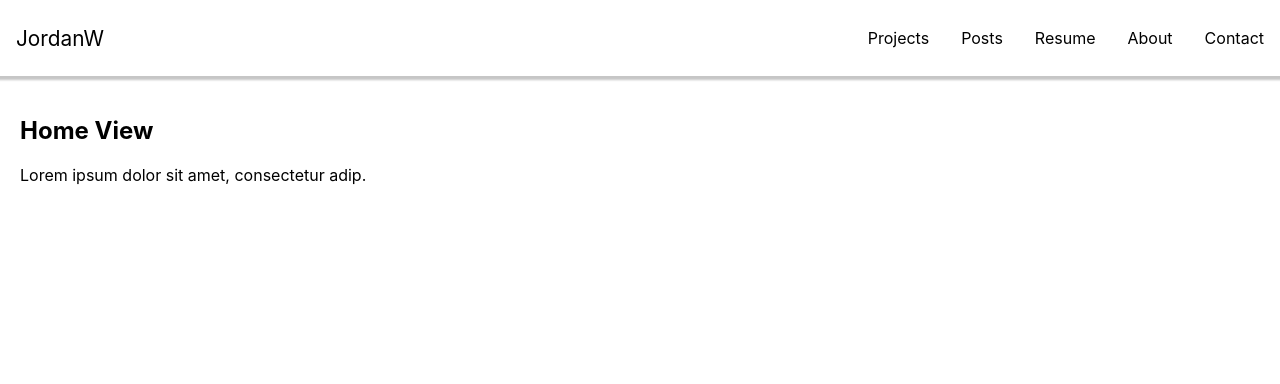
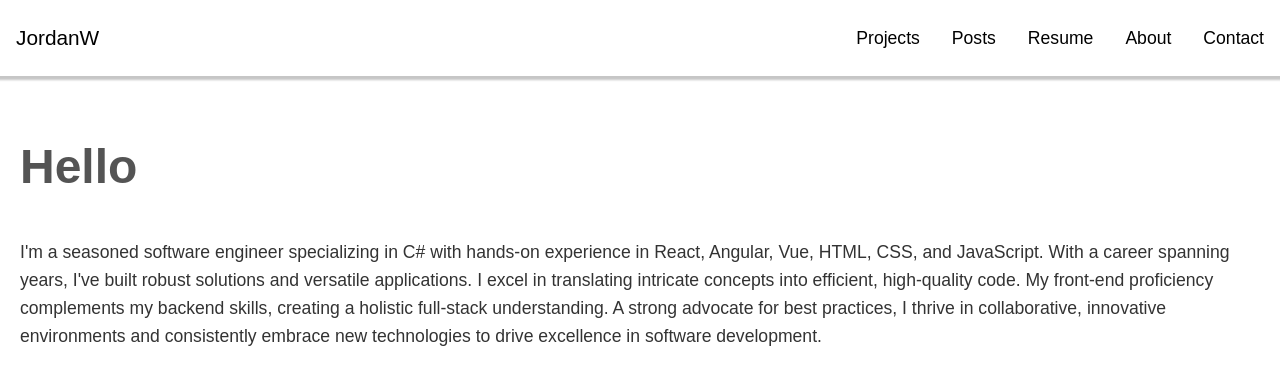
Before and after one commit to JordanWalker28/MyWebsite, a React (Create React App) app in the folder my-website/: page / in a window 1280 px wide. Shown: the top 384 px of the page. Built offline with nearby package versions, Linux system fonts and the light colour scheme; the HTML template or start-up script is replaced by a standard one.

Commit message:
Added home content and some styling

```diff
--- a/my-website/src/App.css
+++ b/my-website/src/App.css
@@ -1,10 +1,21 @@
 .App {
   text-align: center;
+  font-family: 'Catamaran', sans-serif;
+  line-height: 1.6;
+  color: #333;
+  font-size: 1.1rem;
 }
 
 .App-logo {
   height: 40vmin;
   pointer-events: none;
+}
+
+body {
+  font-family: 'Catamaran', sans-serif;
+  line-height: 1.6;
+  color: #333;
+  font-size: 1.1rem;
 }
 
 @media (prefers-reduced-motion: no-preference) {
--- /dev/null
+++ b/my-website/src/components/Page.jsx
@@ -0,0 +1,12 @@
+import React from 'react';
+
+function Page({ title, children }) {
+  return (
+    <div style={{ padding: 20 }}>
+      <h2>{title}</h2>
+      {children}
+    </div>
+  );
+}
+
+export default Page;
--- a/my-website/src/index.css
+++ b/my-website/src/index.css
@@ -1,10 +1,29 @@
+:root {
+  --primary-color: #545454;
+  --secondary-color: #444;
+  --overlay-color: rgba(0, 0, 0, 0.7);
+}
+
 body {
   margin: 0;
-  font-family: -apple-system, BlinkMacSystemFont, 'Segoe UI', 'Roboto', 'Oxygen',
-    'Ubuntu', 'Cantarell', 'Fira Sans', 'Droid Sans', 'Helvetica Neue',
-    sans-serif;
+  font-family: 'Catamaran', sans-serif;
+  line-height: 1.6;
+  color: #333;
+  font-size: 1.1rem;
   -webkit-font-smoothing: antialiased;
   -moz-osx-font-smoothing: grayscale;
+}
+
+h1,
+h2,
+h3,
+h4 {
+  line-height: 1.3;
+}
+
+h2{
+  font-size: 3rem;
+    color: var(--primary-color);
 }
 
 code {
--- a/my-website/src/pages/Home.jsx
+++ b/my-website/src/pages/Home.jsx
@@ -1,10 +1,14 @@
+import React from 'react';
+import Page from '../components/Page'; // Adjust the import path based on your project structure
+
 function Home() {
-    return (
-      <div style={{ padding: 20 }}>
-        <h2>Home View</h2>
-        <p>Lorem ipsum dolor sit amet, consectetur adip.</p>
-      </div>
-    );
-  }
+  const title = "Hello";
 
-  export default Home;
+  return (
+    <Page title={title}>
+      <p>I'm a seasoned software engineer specializing in C# with hands-on experience in React, Angular, Vue, HTML, CSS, and JavaScript. With a career spanning years, I've built robust solutions and versatile applications. I excel in translating intricate concepts into efficient, high-quality code. My front-end proficiency complements my backend skills, creating a holistic full-stack understanding. A strong advocate for best practices, I thrive in collaborative, innovative environments and consistently embrace new technologies to drive excellence in software development.</p>
+    </Page>
+  );
+}
+
+export default Home;
```
